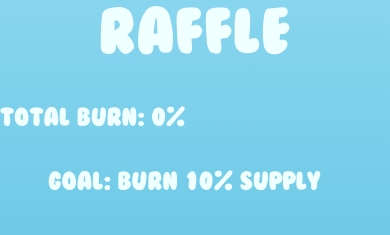
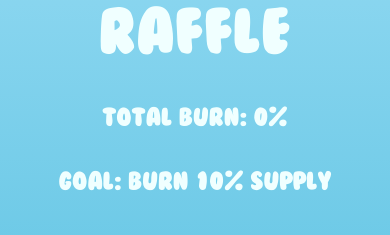
Before and after one commit to code3studio/wally, a React (Vite) app: page / in a window 390 px wide. Shown: the part 490-725 px from the top of the page. Built offline with nearby package versions, Linux system fonts and the light colour scheme.

Commit message:
mobile fix

```diff
--- a/src/component/Raffle.tsx
+++ b/src/component/Raffle.tsx
@@ -17,22 +17,28 @@ const Raffle = (_props: Props) => {
         alignItems={"center"}
       >
         <Grid item mb={4}>
-          <Grid container>
-
-        <Typography variant="h5" color={"azure"} mt={4}>
-          Total Burn: 0%
-        </Typography>
-        <Typography ml={6} variant="h5" color={"azure"} mt={4}>
-         Goal: burn 10% supply
-        </Typography>
+          <Grid container columnGap={4} >
+            <Grid item md={"auto"} xs={12}>
+              <Typography textAlign={"center"} variant="h5" color={"azure"} mt={4}>
+                Total Burn: 0%
+              </Typography>
+            </Grid>
+            <Grid item md="auto" xs={12}>
+              <Typography variant="h5" textAlign={"center"} color={"azure"} mt={4}>
+                Goal: burn 10% supply
+              </Typography>
+            </Grid>
           </Grid>
-
         </Grid>
-        <img src={BarImg} alt="bar"/>
+        <img src={BarImg} alt="bar" />
         <Fab
-        sx={{my:4}}
+          sx={{ my: 4 }}
           variant="extended"
-          style={{color:'azure',fontSize:"2.3rem", backgroundColor:"#FFBB01"}}
+          style={{
+            color: "azure",
+            fontSize: "2.3rem",
+            backgroundColor: "#FFBB01",
+          }}
           href="https://wof.wallythewhale.xyz/"
           target="_blank"
         >
```
